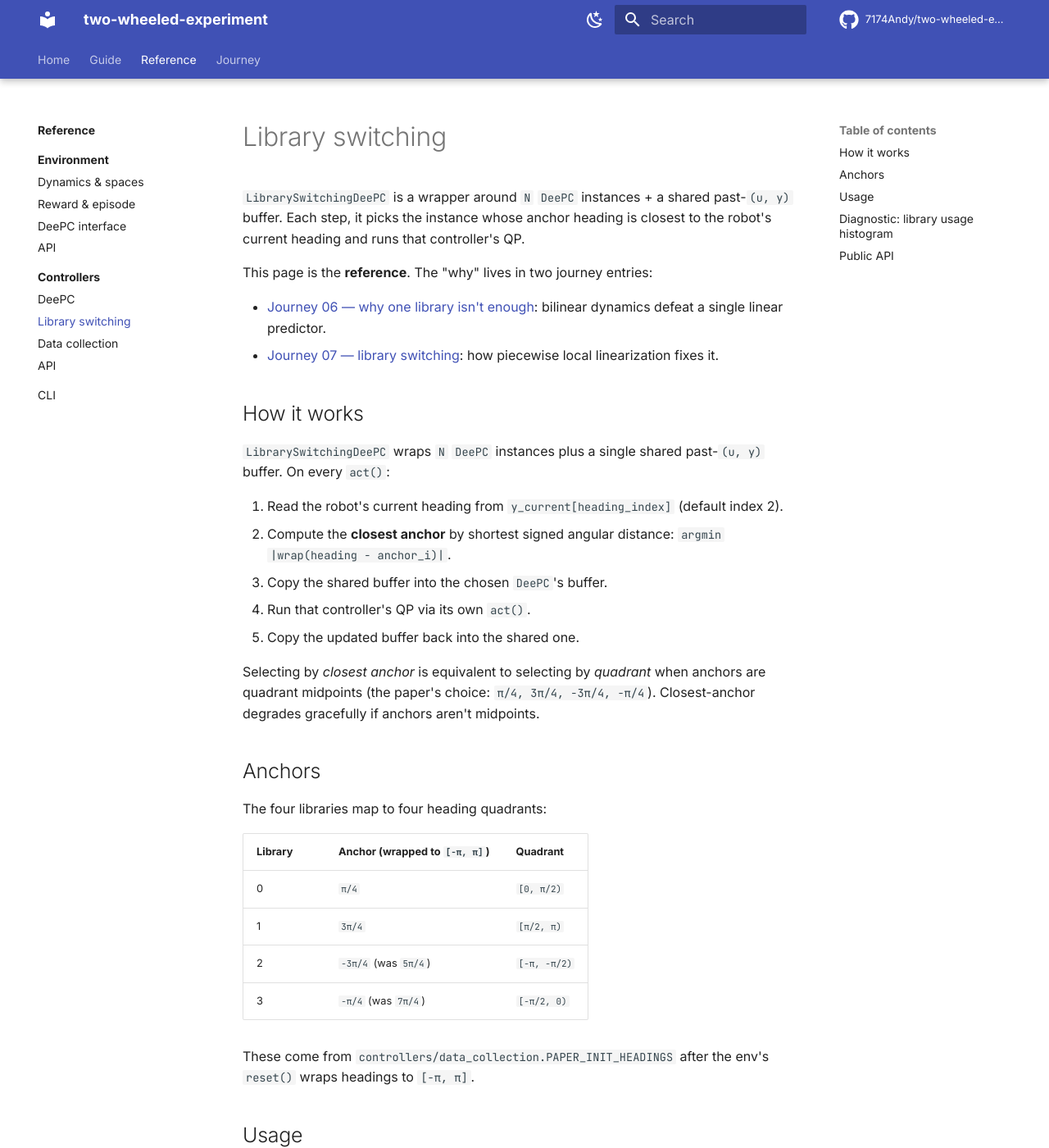
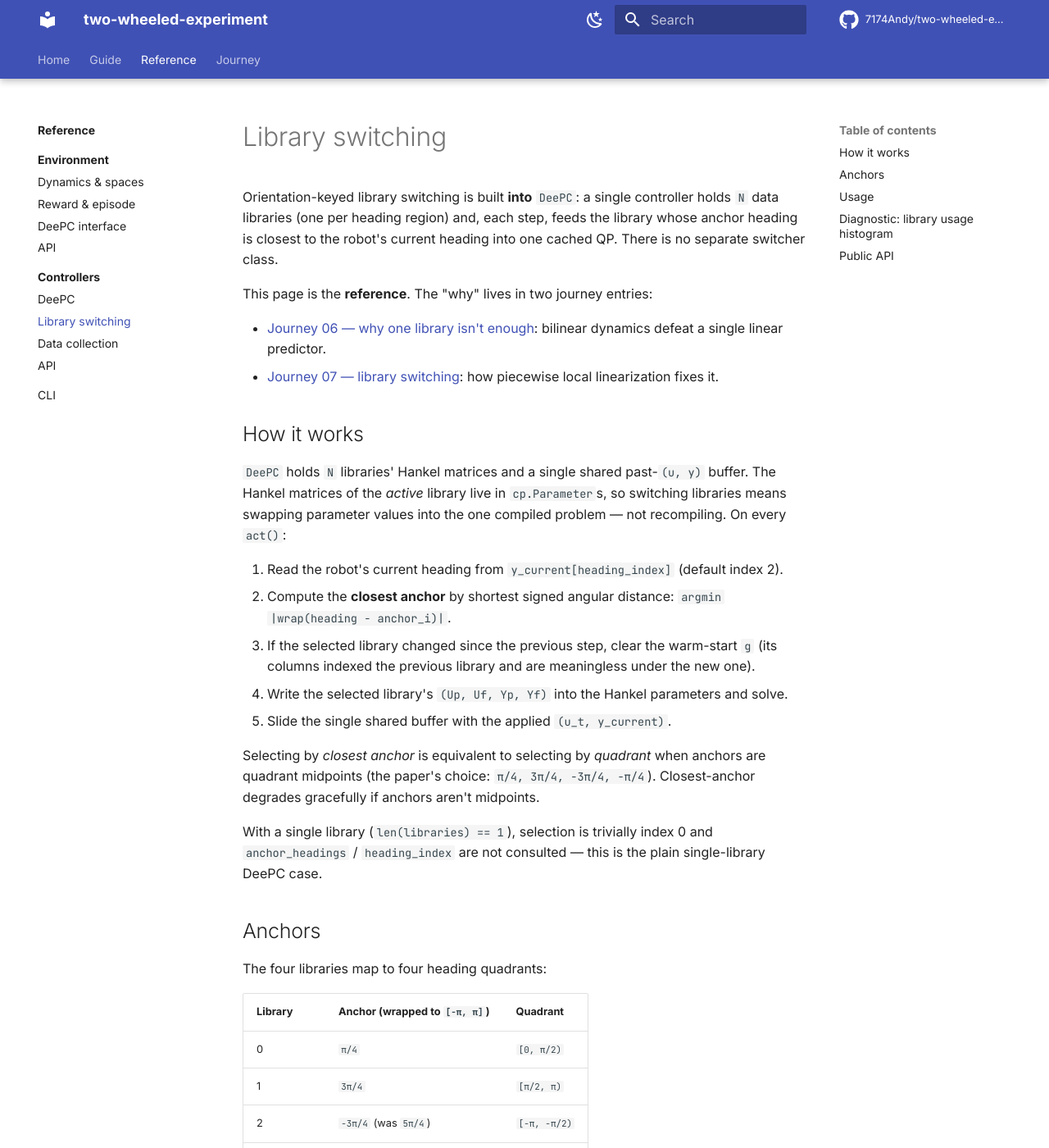
Before and after one commit to 7174Andy/residual-rl, an MkDocs documentation site: the page built from docs/controllers/library-switching.md, in a window 1280 px wide and 1400 px high. Shown: the whole window at 82% size. Built offline with MkDocs 1.6.1 and Material for MkDocs 9.7.7, drawn with Linux system fonts in a browser that asks for light colours; comment, search, counter and statistics services are not loaded; the version menu is left out; some of the changed text lies outside the part shown.

Commit message:
refactor: have multiple henkel matrices to represent local behavior

````diff
--- a/docs/controllers/library-switching.md
+++ b/docs/controllers/library-switching.md
@@ -1,6 +1,9 @@
 # Library switching
 
-`LibrarySwitchingDeePC` is a wrapper around `N` `DeePC` instances + a shared past-`(u, y)` buffer. Each step, it picks the instance whose anchor heading is closest to the robot's current heading and runs that controller's QP.
+Orientation-keyed library switching is built **into** `DeePC`: a single
+controller holds `N` data libraries (one per heading region) and, each step,
+feeds the library whose anchor heading is closest to the robot's current
+heading into one cached QP. There is no separate switcher class.
 
 This page is the **reference**. The "why" lives in two journey entries:
 
@@ -9,15 +12,20 @@ This page is the **reference**. The "why" lives in two journey entries:
 
 ## How it works
 
-`LibrarySwitchingDeePC` wraps `N` `DeePC` instances plus a single shared past-`(u, y)` buffer. On every `act()`:
+`DeePC` holds `N` libraries' Hankel matrices and a single shared past-`(u, y)`
+buffer. The Hankel matrices of the *active* library live in `cp.Parameter`s, so
+switching libraries means swapping parameter values into the one compiled
+problem — not recompiling. On every `act()`:
 
 1. Read the robot's current heading from `y_current[heading_index]` (default index 2).
 2. Compute the **closest anchor** by shortest signed angular distance: `argmin |wrap(heading − anchor_i)|`.
-3. Copy the shared buffer into the chosen `DeePC`'s buffer.
-4. Run that controller's QP via its own `act()`.
-5. Copy the updated buffer back into the shared one.
+3. If the selected library changed since the previous step, clear the warm-start `g` (its columns indexed the previous library and are meaningless under the new one).
+4. Write the selected library's `(Up, Uf, Yp, Yf)` into the Hankel parameters and solve.
+5. Slide the single shared buffer with the applied `(u_t, y_current)`.
 
 Selecting by *closest anchor* is equivalent to selecting by *quadrant* when anchors are quadrant midpoints (the paper's choice: `π/4, 3π/4, -3π/4, -π/4`). Closest-anchor degrades gracefully if anchors aren't midpoints.
+
+With a single library (`len(libraries) == 1`), selection is trivially index 0 and `anchor_headings` / `heading_index` are not consulted — this is the plain single-library DeePC case.
 
 ## Anchors
 
@@ -36,27 +44,27 @@ These come from `controllers/data_collection.PAPER_INIT_HEADINGS` after the env'
 
 ```python
 import numpy as np
-from two_wheel_robot.controllers.deepc import DeePC, LibrarySwitchingDeePC
+from two_wheel_robot.controllers.deepc import DeePC
 from two_wheel_robot.controllers.hankel import build_hankel
 
-# Build 4 DeePCs, one per library
-controllers = []
-for i in range(4):
-    Up, Uf, Yp, Yf = build_hankel(data[f"u_{i}"], data[f"y_{i}"], T_ini=5, N=12)
-    controllers.append(DeePC(Up, Uf, Yp, Yf, Q=Q, R=R, T_ini=5, N=12, u_bounds=u_bounds))
+# One Hankel tuple per library
+libraries = [
+    build_hankel(data[f"u_{i}"], data[f"y_{i}"], T_ini=5, N=12)
+    for i in range(4)
+]
+anchors = [np.pi/4, 3*np.pi/4, -3*np.pi/4, -np.pi/4]
 
-# Wrap with the switcher
-anchors = [np.pi/4, 3*np.pi/4, -3*np.pi/4, -np.pi/4]
-switcher = LibrarySwitchingDeePC(controllers, anchors)
+controller = DeePC(libraries, anchor_headings=anchors, Q=Q, R=R,
+                   T_ini=5, N=12, u_bounds=u_bounds)
 
-switcher.reset(env.unwrapped.y, u_initial=midpoint)
+controller.reset(env.unwrapped.y, u_initial=midpoint)
 for _ in range(max_steps):
-    u_t = switcher.act(env.unwrapped.y, env.unwrapped.y_ref)
+    u_t = controller.act(env.unwrapped.y, env.unwrapped.y_ref)
     env.step(u_t)
-    # switcher.last_library_idx tells you which one fired
+    # controller.last_library_idx tells you which library fired
 ```
 
-`scripts/run_deepc.py` does exactly this by default. Use `--single_library N` to fall back to one library and see the contrast.
+`scripts/run_deepc.py` does exactly this by default. Use `--single_library N` to pass a one-element library list and see the single-library contrast.
 
 ## Diagnostic: library usage histogram
 
@@ -71,11 +79,4 @@ This episode started in quadrant Q3 (library 3, 17 steps), then switched to Q2 (
 
 ## Public API
 
-::: two_wheel_robot.controllers.deepc.LibrarySwitchingDeePC
-    options:
-      show_root_heading: false
-      heading_level: 3
-      members:
-        - __init__
-        - reset
-        - act
+Library switching is part of `DeePC` — see the [DeePC reference](deepc.md#public-api) for the full constructor (`libraries`, `anchor_headings`, `heading_index`) and the `last_library_idx` / `last_warm_started` diagnostics.
````
Also changed, not shown: docs/controllers/deepc.md (+25 -1 lines), docs/controllers/index.md (+3 -3 lines), docs/reference/index.md (+1 -1 lines), 6 other files.
